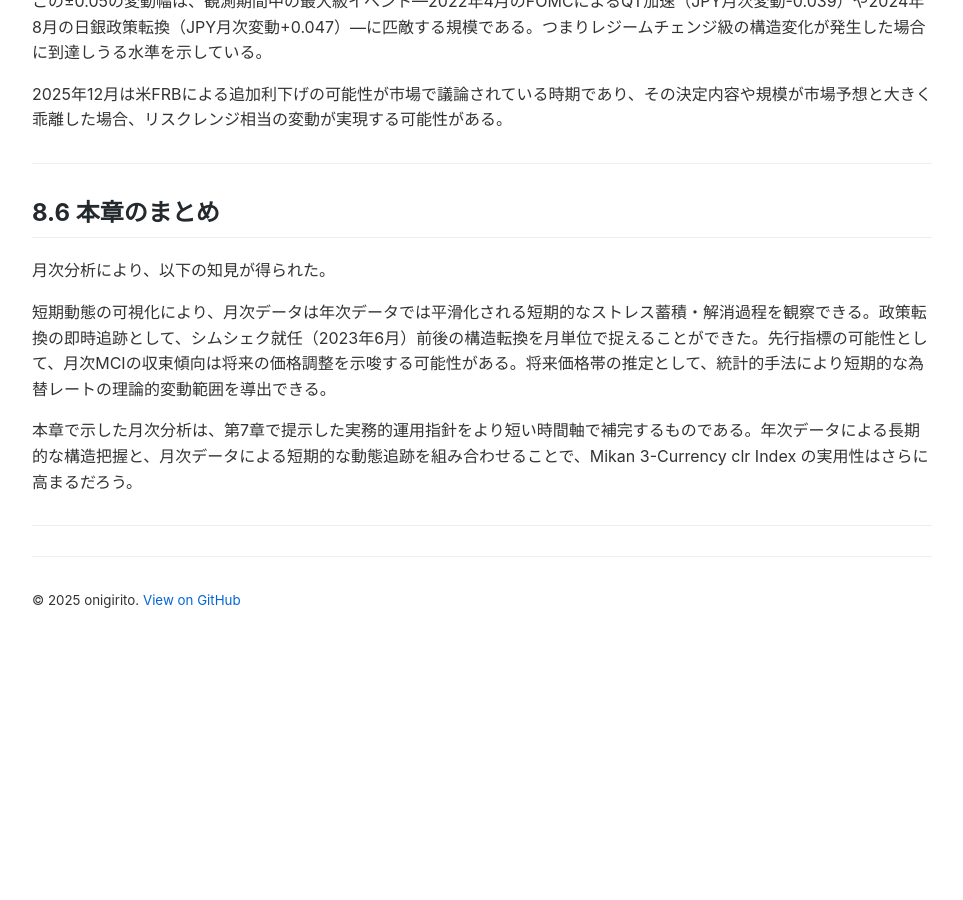
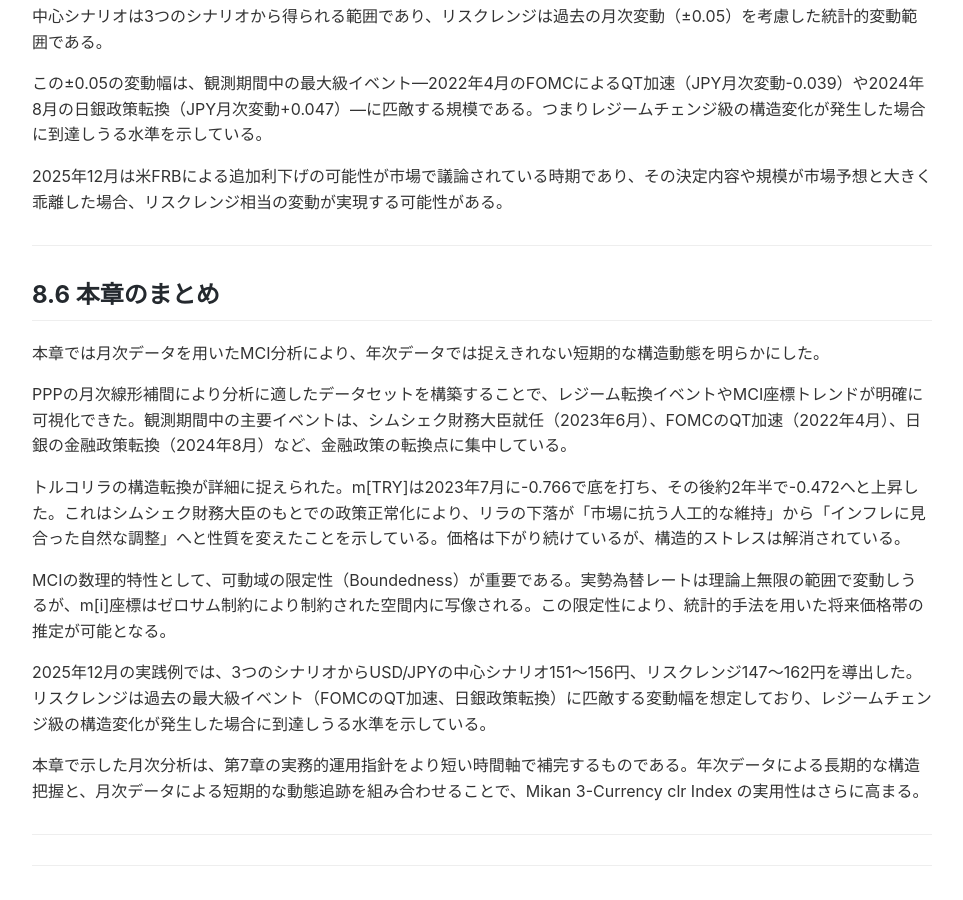
Before and after one commit to onigirito/MCI_Mikan-3-Currency-clr-Index_, a Jekyll site: the page built from docs/CHAPTER8_REVISED.md, in a window 1280 px wide and 900 px high, scrolled down 7007 px. Shown: the whole window, without its empty margins (158-1121 px from the left). Built offline with Jekyll 4.4.1, drawn with Linux system fonts in a browser that asks for light colours; our own code applies the rules of GitHub Pages for plain Markdown files; before the commit the page ends 7656 px from its top, so only the background shows below that; some of the changed text lies outside the part shown.

Commit message:
Claude/test system 019wk c7 z2 v2ge7pebc z1 n9fo (#71)
* Chapter 8: AI的な文体を自然な論文調に修正した改訂版を作成

* Chapter 8: リスクレンジの解釈を明確化し、2025年12月の文脈を追加

* Chapter 8: 「改善」を中立的な「上昇」「収束」表現に統一

* Chapter 8: 「構造変化」を「構造的改善」に修正し、質的変化の意味を明確化

* Chapter 8: 注目すべき発生時期を箇条書きに整理し可読性を向上

* Chapter 8: まとめセクションを全章の内容を反映するよう全面改訂

* Chapter 8: まとめを簡潔化し、金融政策イベントへの着目を明確化

* Chapter 8: 2025年12月推定レンジの表を強調表示に変更

---------

Co-authored-by: Claude <noreply@anthropic.com>

```diff
--- a/docs/CHAPTER8_REVISED.md
+++ b/docs/CHAPTER8_REVISED.md
@@ -187,9 +192,9 @@ PPP推定値（JPY: 93.52, TRY: 16.51）と各シナリオのm値を用いて算
 
 | 通貨ペア | 中心シナリオ | リスクレンジ |
 |---------|-------------|-------------|
-| USD/JPY | 151〜156円 | 147〜162円 |
-| USD/TRY | 42.3〜43.0リラ | 40.4〜44.7リラ |
-| TRY/JPY | 3.51〜3.67円 | 3.28〜4.01円 |
+| **USD/JPY** | **151〜156円** | **147〜162円** |
+| **USD/TRY** | **42.3〜43.0リラ** | **40.4〜44.7リラ** |
+| **TRY/JPY** | **3.51〜3.67円** | **3.28〜4.01円** |
 
 中心シナリオは3つのシナリオから得られる範囲であり、リスクレンジは過去の月次変動（±0.05）を考慮した統計的変動範囲である。
 
@@ -201,10 +206,16 @@ PPP推定値（JPY: 93.52, TRY: 16.51）と各シナリオのm値を用いて算
 
 ## 8.6 本章のまとめ
 
-月次分析により、以下の知見が得られた。
+本章では月次データを用いたMCI分析により、年次データでは捉えきれない短期的な構造動態を明らかにした。
 
-短期動態の可視化により、月次データは年次データでは平滑化される短期的なストレス蓄積・解消過程を観察できる。政策転換の即時追跡として、シムシェク就任（2023年6月）前後の構造転換を月単位で捉えることができた。先行指標の可能性として、月次MCIの収束傾向は将来の価格調整を示唆する可能性がある。将来価格帯の推定として、統計的手法により短期的な為替レートの理論的変動範囲を導出できる。
+PPPの月次線形補間により分析に適したデータセットを構築することで、レジーム転換イベントやMCI座標トレンドが明確に可視化できた。観測期間中の主要イベントは、シムシェク財務大臣就任（2023年6月）、FOMCのQT加速（2022年4月）、日銀の金融政策転換（2024年8月）など、金融政策の転換点に集中している。
 
-本章で示した月次分析は、第7章で提示した実務的運用指針をより短い時間軸で補完するものである。年次データによる長期的な構造把握と、月次データによる短期的な動態追跡を組み合わせることで、Mikan 3-Currency clr Index の実用性はさらに高まるだろう。
+トルコリラの構造転換が詳細に捉えられた。m[TRY]は2023年7月に-0.766で底を打ち、その後約2年半で-0.472へと上昇した。これはシムシェク財務大臣のもとでの政策正常化により、リラの下落が「市場に抗う人工的な維持」から「インフレに見合った自然な調整」へと性質を変えたことを示している。価格は下がり続けているが、構造的ストレスは解消されている。
+
+MCIの数理的特性として、可動域の限定性（Boundedness）が重要である。実勢為替レートは理論上無限の範囲で変動しうるが、m[i]座標はゼロサム制約により制約された空間内に写像される。この限定性により、統計的手法を用いた将来価格帯の推定が可能となる。
+
+2025年12月の実践例では、3つのシナリオからUSD/JPYの中心シナリオ151〜156円、リスクレンジ147〜162円を導出した。リスクレンジは過去の最大級イベント（FOMCのQT加速、日銀政策転換）に匹敵する変動幅を想定しており、レジームチェンジ級の構造変化が発生した場合に到達しうる水準を示している。
+
+本章で示した月次分析は、第7章の実務的運用指針をより短い時間軸で補完するものである。年次データによる長期的な構造把握と、月次データによる短期的な動態追跡を組み合わせることで、Mikan 3-Currency clr Index の実用性はさらに高まる。
 
 ---
```
Also changed, not shown: other parts of docs/CHAPTER8_REVISED.md (+6 -1 lines).
